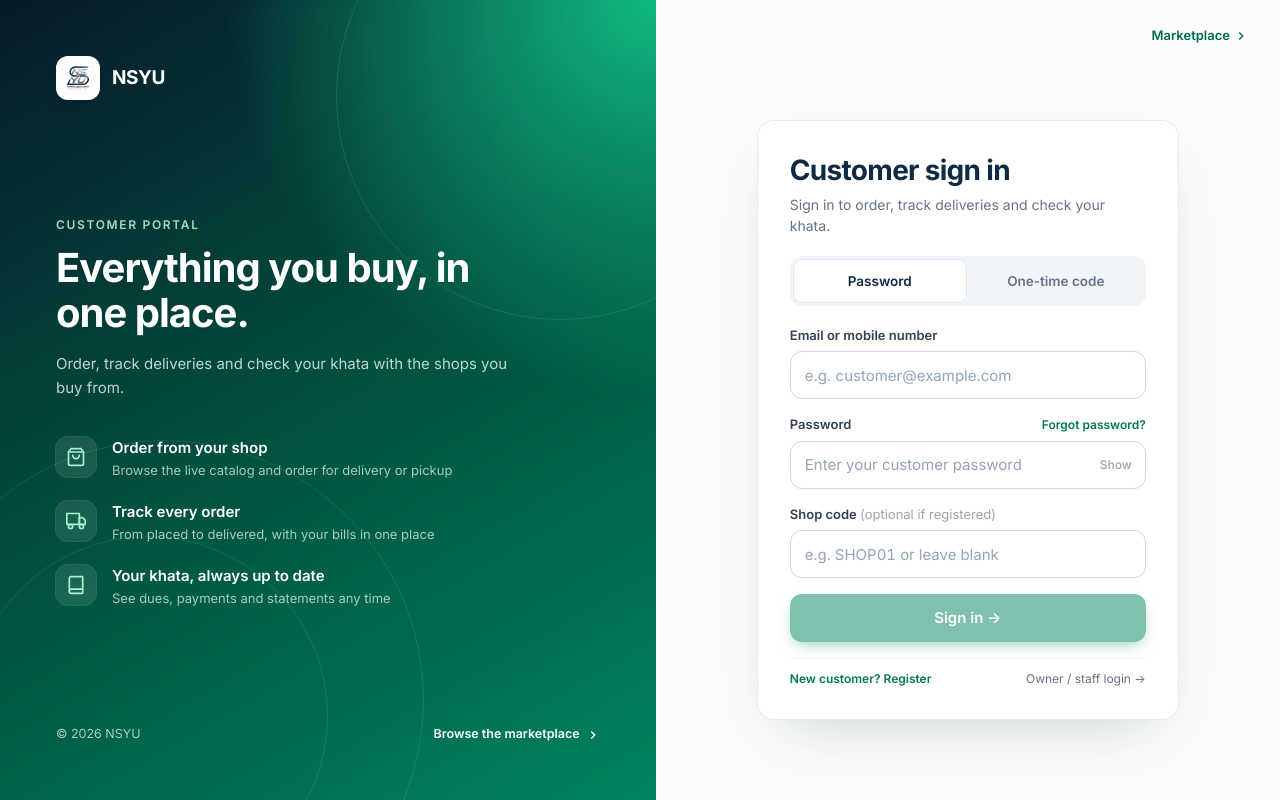
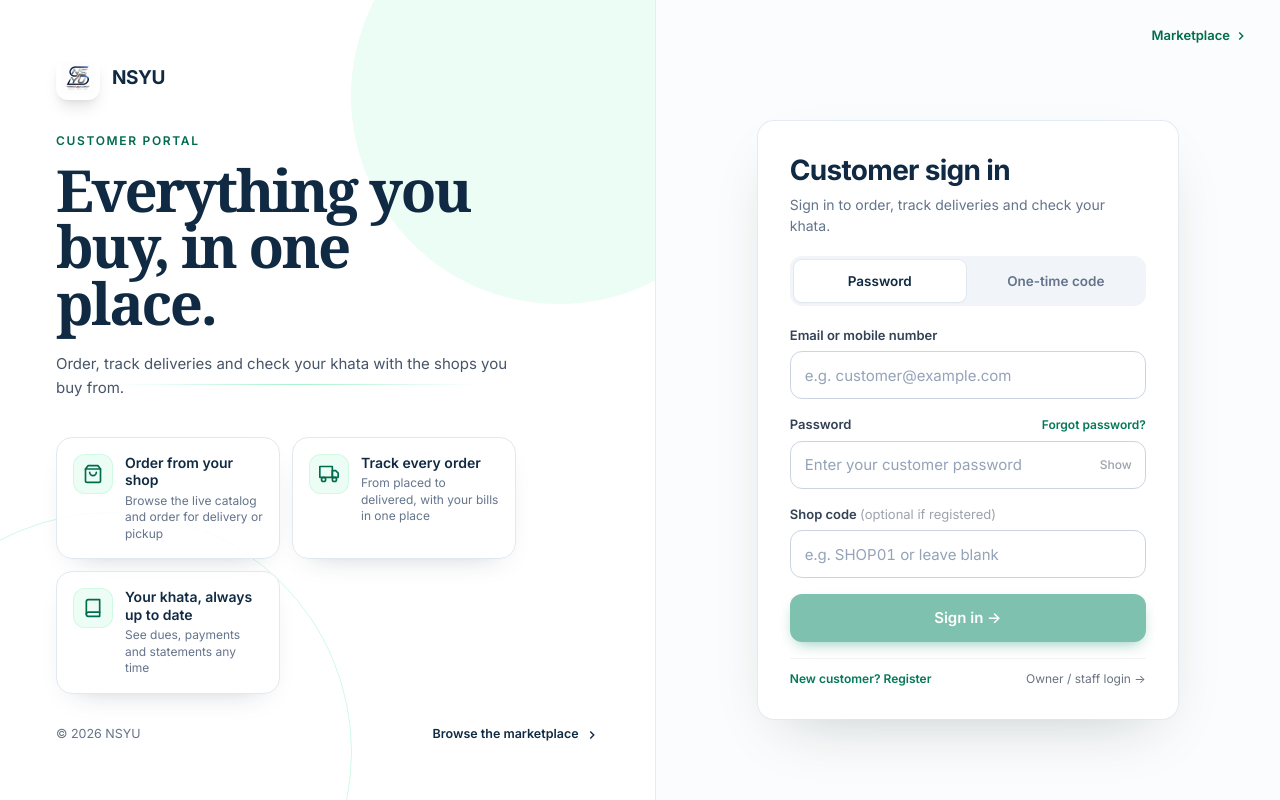
Before and after one commit to nsyumnt-rgb/nsyu, a React (Vite) app in the folder web/: page /#/portal/login in a window 1280 px wide. Built offline with nearby package versions, Linux system fonts and the light colour scheme.

Commit message:
style(auth): modernize AuthShell aside layout with card-based features and typography

```diff
--- a/web/src/components/AuthShell.tsx
+++ b/web/src/components/AuthShell.tsx
@@ -29,44 +29,40 @@ export default function AuthShell({
   const features = variant === "customer" ? CUSTOMER_FEATURES : FEATURES;
   return (
     <div className="min-h-[100dvh] bg-white text-navy-900 lg:grid lg:grid-cols-[minmax(0,1.05fr)_minmax(0,1fr)]">
-      <aside
-        className="hidden lg:flex relative flex-col justify-between overflow-hidden p-10 xl:p-14 text-white"
-        style={{ background: "radial-gradient(120% 90% at 100% 0%, #10B981 0%, rgba(16,185,129,0) 55%), linear-gradient(150deg, #071A2A 0%, #005B43 60%, #00845F 100%)" }}
-      >
-        <div aria-hidden className="absolute right-16 top-24 h-24 w-24 rounded-full bg-emerald-300/10 blur-2xl animate-pulse-glow" />
-        <div aria-hidden className="absolute right-[-8rem] top-[-8rem] h-[28rem] w-[28rem] rounded-full border border-white/10" />
-        <div aria-hidden className="absolute -bottom-40 -left-24 w-[520px] h-[520px] rounded-full border border-white/10" />
-        <div aria-hidden className="absolute -bottom-24 -left-8 w-[360px] h-[360px] rounded-full border border-white/10" />
+      <aside className="hidden lg:flex relative flex-col justify-between overflow-hidden p-10 xl:p-14 bg-white text-navy-900 border-r border-slate-200/80">
+        <div aria-hidden className="absolute right-[-7rem] top-[-7rem] h-[26rem] w-[26rem] rounded-full bg-brand-50" />
+        <div aria-hidden className="absolute -bottom-48 -left-32 h-[30rem] w-[30rem] rounded-full border border-brand-100" />
+        <div aria-hidden className="absolute left-[18%] top-[48%] h-px w-[55%] bg-gradient-to-r from-transparent via-brand-200 to-transparent" />
 
         <Link to="/" className="relative inline-flex items-center gap-3 w-fit">
           <span className="w-11 h-11 rounded-xl bg-white p-1.5 shadow-lg"><img src="./nsyu_logo.png" alt="" className="w-full h-full object-contain" /></span>
-          <span className="text-[19px] font-bold tracking-tight">{variant === "customer" ? "NSYU" : "NSYU Business"}</span>
+          <span className="text-[19px] font-bold tracking-tight text-navy-900">{variant === "customer" ? "NSYU" : "NSYU Business"}</span>
         </Link>
 
         <div className="relative max-w-[460px]">
-          <p className="text-[12px] font-semibold uppercase tracking-[0.14em] text-emerald-200/90">{variant === "customer" ? "Customer portal" : "Shop management"}</p>
-          <h2 className="mt-3 text-[34px] xl:text-[40px] font-bold leading-[1.12] tracking-tight !text-white">{headline}</h2>
-          <p className="mt-4 text-[15px] leading-relaxed text-emerald-50/80">
+          <p className="text-[12px] font-semibold uppercase tracking-[0.14em] text-brand-700">{variant === "customer" ? "Customer portal" : "Shop management"}</p>
+          <h2 className="mt-3 max-w-[620px] font-serif text-[44px] xl:text-[58px] font-semibold leading-[0.98] tracking-[-0.04em] text-navy-900">{headline}</h2>
+          <p className="mt-5 max-w-[500px] text-[15px] leading-relaxed text-slate-600">
             {variant === "customer" ? "Order, track deliveries and check your khata with the shops you buy from." : "Billing, stock, suppliers, customer khata and online orders — on the web and on your phone."}
           </p>
-          <ul className="mt-9 space-y-5">
+          <ul className="relative mt-9 grid max-w-[620px] grid-cols-2 gap-3">
             {features.map((f) => (
-              <li key={f.t} className="flex items-start gap-4">
-                <span className="w-10 h-10 rounded-xl bg-white/10 ring-1 ring-white/15 flex items-center justify-center shrink-0">
-                  <svg className="w-5 h-5 text-emerald-200" viewBox="0 0 24 24" fill="none" stroke="currentColor" strokeWidth="2" strokeLinecap="round" strokeLinejoin="round">{f.i}</svg>
+              <li key={f.t} className="flex min-h-[112px] items-start gap-3 rounded-2xl border border-slate-200 bg-white/85 p-4 shadow-[0_12px_30px_-20px_rgba(16,42,67,0.35)] transition hover:-translate-y-1 hover:border-brand-200 hover:shadow-[0_18px_36px_-20px_rgba(0,132,95,0.28)]">
+                <span className="flex h-10 w-10 shrink-0 items-center justify-center rounded-xl bg-brand-50 text-brand-700 ring-1 ring-inset ring-brand-100">
+                  <svg className="w-5 h-5" viewBox="0 0 24 24" fill="none" stroke="currentColor" strokeWidth="2" strokeLinecap="round" strokeLinejoin="round">{f.i}</svg>
                 </span>
                 <span>
-                  <span className="block text-[15px] font-semibold">{f.t}</span>
-                  <span className="block text-[13px] text-emerald-50/70 mt-0.5">{f.d}</span>
+                  <span className="block text-[14px] font-semibold leading-tight text-navy-900">{f.t}</span>
+                  <span className="block text-[12px] text-slate-500 mt-1 leading-snug">{f.d}</span>
                 </span>
               </li>
             ))}
           </ul>
         </div>
 
-        <div className="relative flex items-center justify-between gap-4 text-[12.5px] text-emerald-50/70">
+        <div className="relative flex items-center justify-between gap-4 text-[12.5px] text-slate-500">
           <span>© {new Date().getFullYear()} NSYU</span>
-          <Link to="/" className="inline-flex items-center gap-1.5 font-semibold text-white hover:text-emerald-200">
+          <Link to="/" className="inline-flex items-center gap-1.5 font-semibold text-navy-900 hover:text-brand-700">
             Browse the marketplace
             <svg className="w-3.5 h-3.5" viewBox="0 0 24 24" fill="none" stroke="currentColor" strokeWidth="2.4"><polyline points="9 18 15 12 9 6" /></svg>
           </Link>
```
